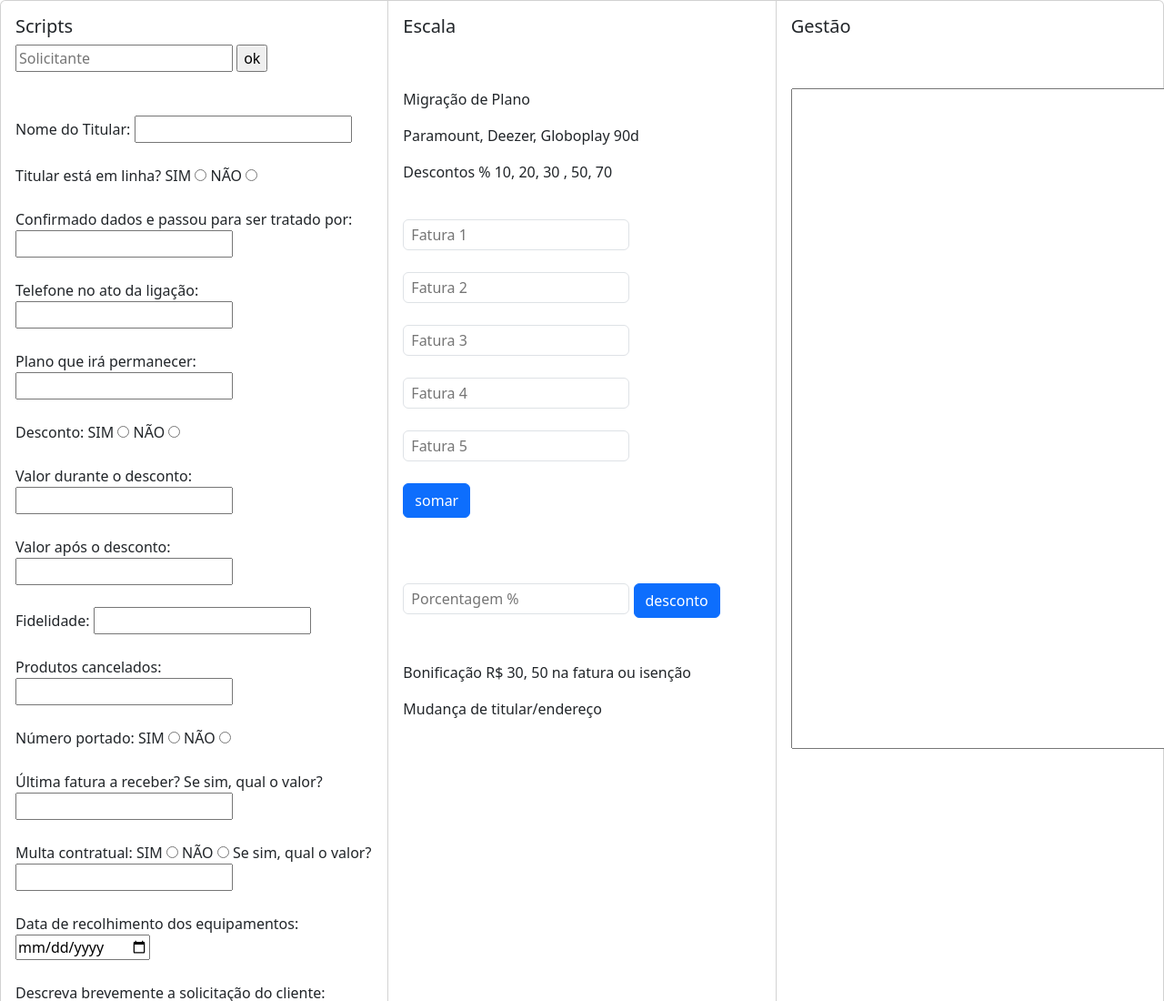
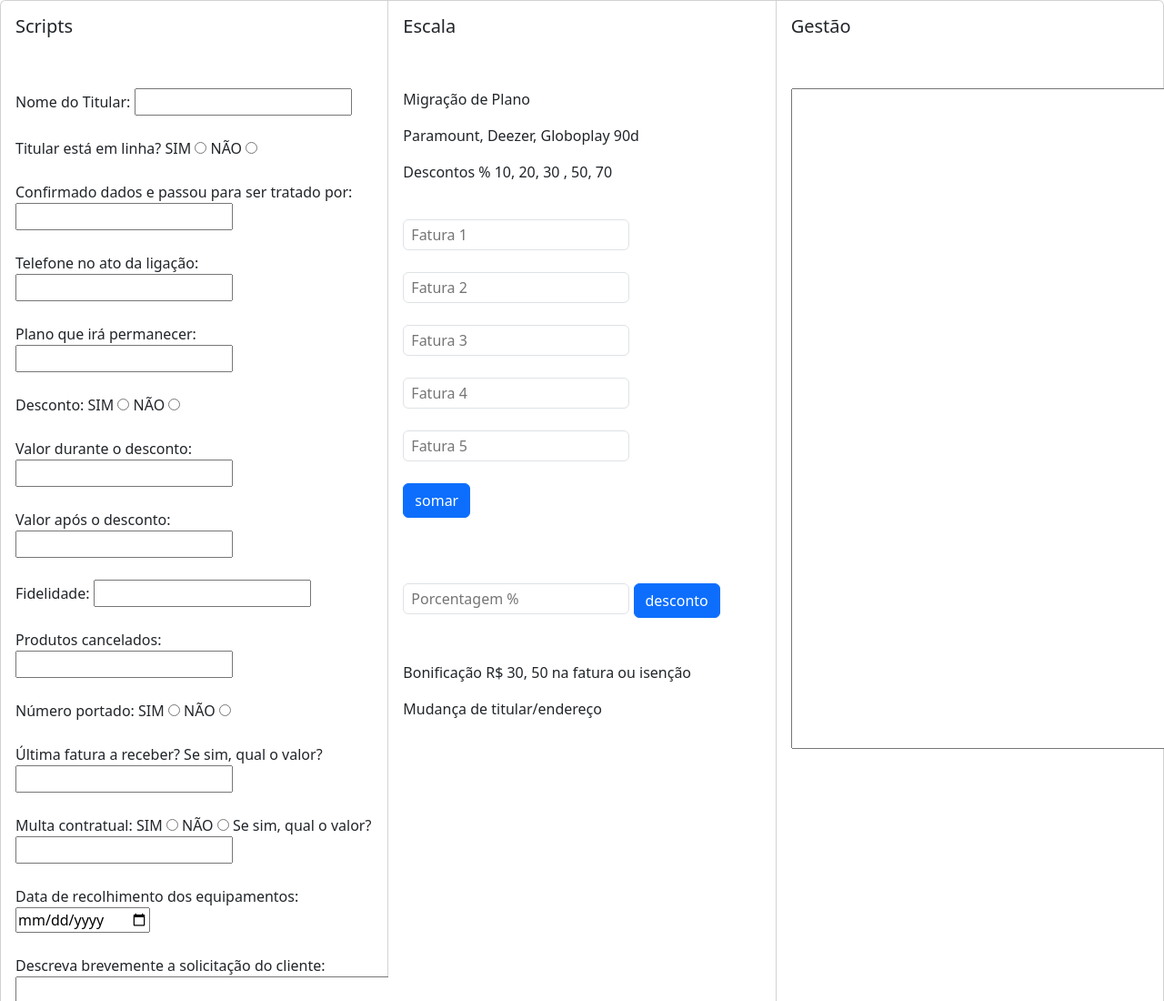
Before and after one commit to edboybr/RET, a plain HTML site: page index.html in a window 1280 px wide. Shown: the top 1100 px of the page at 91% size. Drawn offline with nearby package versions, Linux system fonts and the light colour scheme.

Commit message:
Update index.html

```diff
--- a/index.html
+++ b/index.html
@@ -19,9 +19,6 @@
           <div class="card-body">
             <h5 class="card-title">Scripts</h5>
 
-       <input type="text" id="bt0" placeholder="Solicitante" />
-  <input type="button" id="bt0_0" value="ok" onclick="resposta0()" />
-  <div id="res0"></div>
 
   <br><br>
 
```
